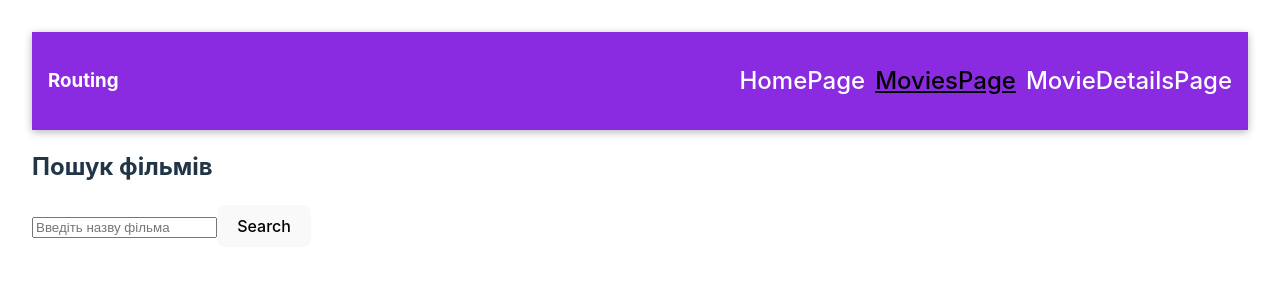
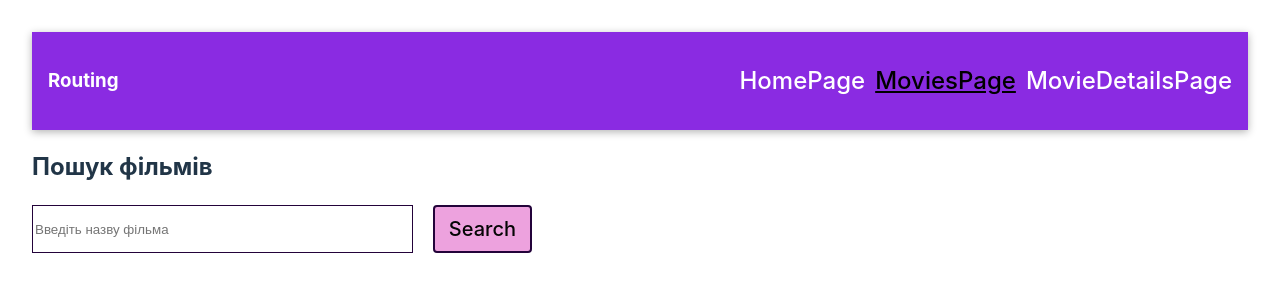
Before and after one commit to OlenaOleksandrova/goit-react-hw-05, a React (Vite) app: page /movies in a window 1280 px wide. Shown: the top 300 px of the page. Built offline with nearby package versions, Linux system fonts and the light colour scheme.

Commit message:
scc search

```diff
--- a/src/components/SearchMovie/SearchMovie.jsx
+++ b/src/components/SearchMovie/SearchMovie.jsx
@@ -1,5 +1,6 @@
 import { Field, Form, Formik } from 'formik';
 import React from 'react'
+import s from "./SearchMovie.module.css"
 
 const SearchMovie = ({handleSetQuery}) => {
     const handleSubmit = (values) => {
@@ -12,10 +13,10 @@ const SearchMovie = ({handleSetQuery}) => {
     return (
         <div>
             <Formik onSubmit={handleSubmit} initialValues={initialValues}>
-                <Form>
-                    <Field name="query"
+                <Form className={s.form}>
+                    <Field className={s.field} name="query"
                            placeholder="Введіть назву фільма" />
-                    <button type='submit'>Search</button>
+                    <button className={s.button} type='submit'>Search</button>
                 </Form>
             </Formik>
         </div>
--- /dev/null
+++ b/src/components/SearchMovie/SearchMovie.module.css
@@ -0,0 +1,24 @@
+.field{
+    width: 100%;
+
+        border: 1px solid #23033a;
+
+
+}
+.form {
+   width: 500px;
+display: flex;
+gap: 20px;
+box-shadow: #8328c5;
+}
+.button{
+    border-radius: 4px;
+        border: 2px solid #23033a;
+        padding: 10px 14px;
+        cursor: pointer;
+        font-size: 1em;
+        display: block;
+        background-color: rgb(237, 162, 222);
+        color: rgb(5, 5, 5);
+        font-size: 20px;
+}
--- a/src/pages/MoviesPage/MoviesPage.jsx
+++ b/src/pages/MoviesPage/MoviesPage.jsx
@@ -1,17 +1,18 @@
 import { useEffect, useState } from "react";
 // import {fetchMovieDetails } from "../../../api"
 // import { fetchMoviesByKeyword } from "../../../api";
-import { NavLink } from "react-router-dom";
+import { NavLink, useSearchParams } from "react-router-dom";
 import s from "./MoviesPage.module.css";
 import { searchMovie } from '../../../api'
 import SearchMovie from "../../components/SearchMovie/SearchMovie";
 
 const MoviesPage = () => {
-    const [query, setQuery] = useState("");
+    // const [inputQuery, setInputQuery] = useState("");
     const [movies, setMovies] = useState([]);
     const [error, setError] = useState(null);
 
-
+    const [searchParams, setSearchParams] = useSearchParams();
+    const searchQuery = searchParams.get('query') ?? '';
 
     useEffect(() => {
         document.title = "BEST CODERS | MoviesPage";
@@ -35,10 +36,10 @@ const MoviesPage = () => {
     //         setError("Не вдалося виконати пошук.");
     //     }
     // };
-    if (query.trim()) {
+    if (searchQuery.trim()) {
             const fetchMovies = async () => {
                 try {
-                    const results = await searchMovie(query.trim());
+                    const results = await searchMovie(searchQuery.trim());
                     if (results.length === 0) {
                         setError("Нічого не знайдено за цим запитом.");
                         setMovies([]);
@@ -52,11 +53,16 @@ const MoviesPage = () => {
             };
             fetchMovies();
         }
-    }, [query]);
+    }, [searchQuery]);
 
+    const query = searchParams.get('query') ?? '';
+    console.log(query)
     const handleSetQuery = newValue => {
-        setQuery(newValue);
-}
+        searchParams.set('query', newValue);
+        // setQuery(newValue);
+        // searchParams.set('Test', 123);
+        setSearchParams(searchParams);
+    };
     return (
         <div className={s.container}>
             <h2>Пошук фільмів</h2>
```
